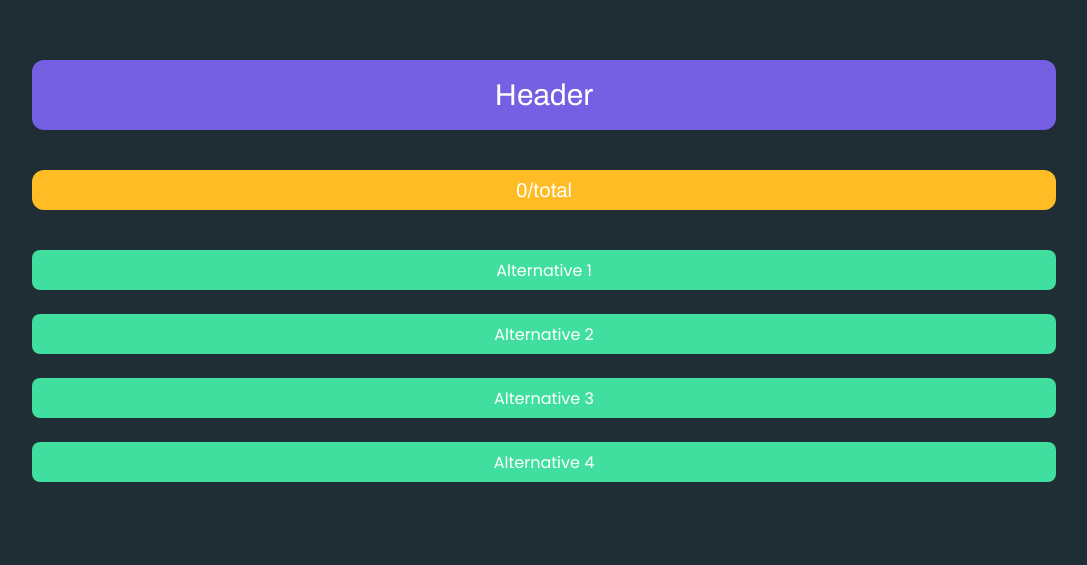
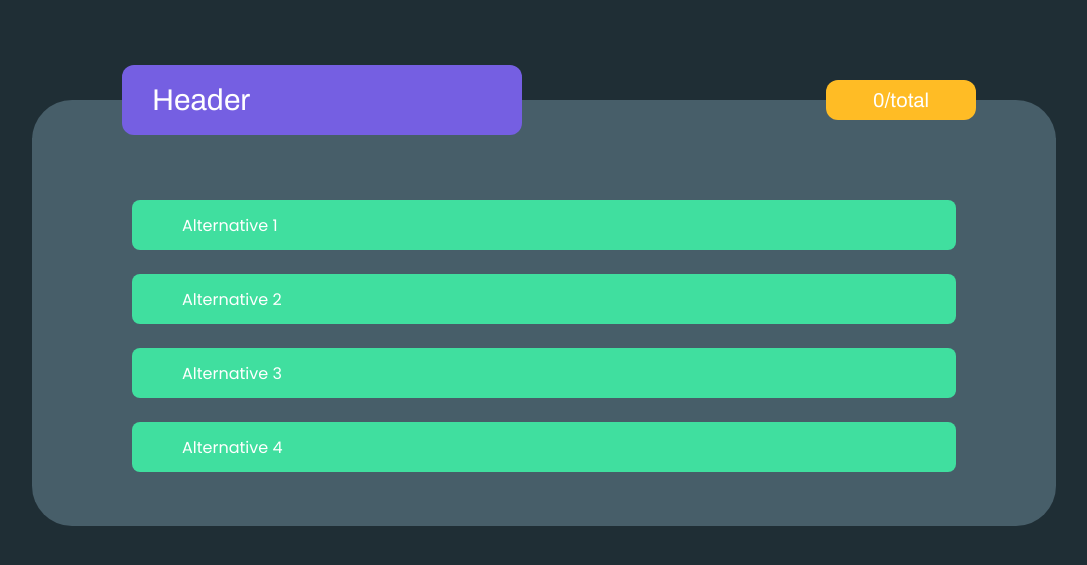
Before and after one commit to vitorSiqueiraLobao/quizy, a React (Create React App) app in the folder web/: page /play in a window 1280 px wide. Shown: the part 117-682 px from the top of the page, without its empty margins (96-1183 px from the left). Built offline with nearby package versions, Linux system fonts and the light colour scheme.

Commit message:
create quizy play desktop-version

```diff
--- a/web/src/pages/Play/styles.css
+++ b/web/src/pages/Play/styles.css
@@ -55,7 +55,7 @@
     margin-bottom: 2.4rem;
 }
 .alternatives .button-block button{
-    height: 4rem;
+    height: 5rem;
     width: 100%;
     border: none;
     border-radius: 0.8rem;
@@ -65,3 +65,40 @@
 .alternatives .button-block button:hover{
     background: var(--color-green-dark);
 }
+
+@media (min-width: 900px){
+
+    #main-container .header{
+        display: flex;
+        justify-content: space-between;
+        align-items: center;
+        flex-direction: row;
+        margin-bottom: -6rem;
+        z-index: 1;
+        padding-left:9rem ;
+        padding-right:8rem ;
+    }
+
+    .progress-header{
+        width: 15rem;
+    }
+    .main-header{
+        width: 40rem;
+        display: flex;
+        justify-content: left;
+        padding-left: 3rem;
+    }
+    .alternatives{
+        background: var(--color-background-lighter);
+        padding: 10rem;
+        padding-bottom: 3rem;
+        border-radius: 4rem;
+
+    }
+    .alternatives button{
+        display: flex;
+        justify-content: left;
+        align-items: center;
+        padding-left: 5rem;
+    }
+}
```
